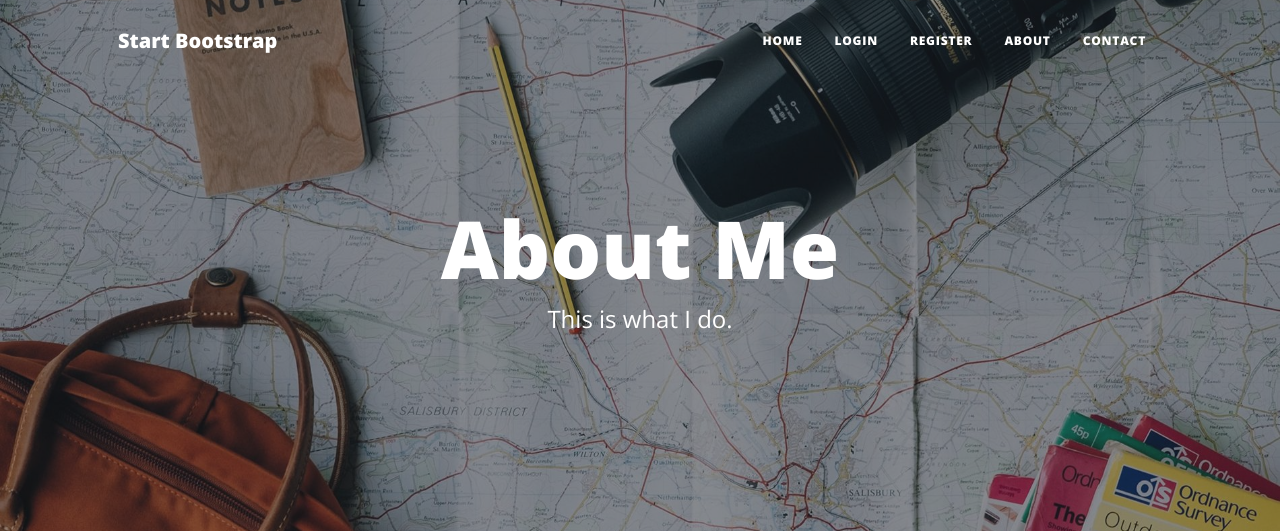
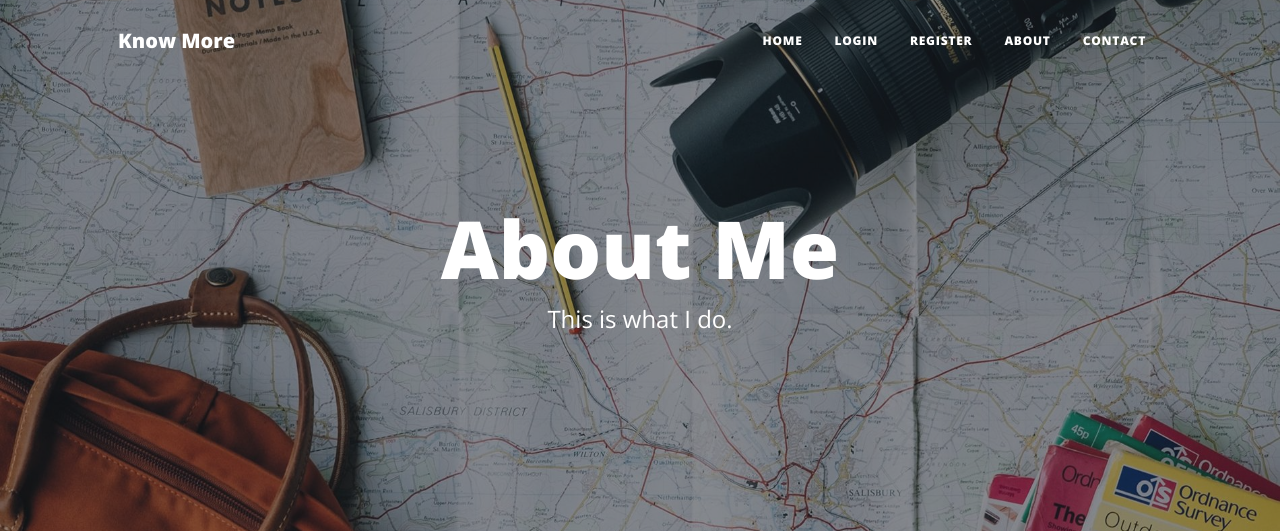
Before and after one commit to GopiRanganathan/blog, a Flask app: page /about in a window 1280 px wide. Shown: the top 531 px of the page. Run offline with Flask 3, Linux system fonts and the light colour scheme; some libraries are stand-ins or nearby versions.

Commit message:
Update header.html

```diff
--- a/templates/header.html
+++ b/templates/header.html
@@ -8,7 +8,7 @@
     />
     <meta name="description" content="" />
     <meta name="author" content="" />
-    <title>Angela's Blog</title>
+    <title>Know More Blog</title>
     {% block styles %}
     <!-- Load Bootstrap-Flask CSS here -->
     {{ bootstrap.load_css() }}
@@ -44,7 +44,7 @@
     <!-- Navigation-->
     <nav class="navbar navbar-expand-lg navbar-light" id="mainNav">
       <div class="container px-4 px-lg-5">
-        <a class="navbar-brand" href="/">Start Bootstrap</a>
+        <a class="navbar-brand" href="/">Know More</a>
         <button
           class="navbar-toggler"
           type="button"
```
